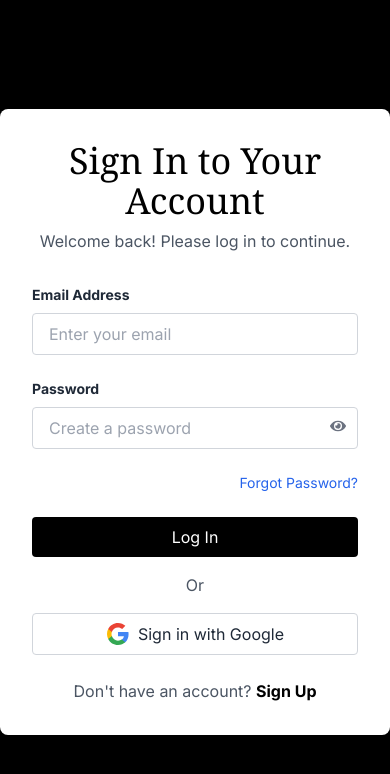
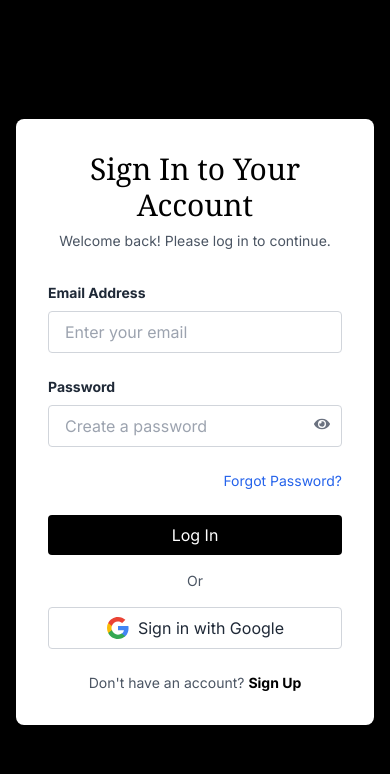
Before and after one commit to mohdzaker/mzai, a Next.js app: page /signin in a window 390 px wide. Shown: the top 774 px of the page. Built offline with nearby package versions, Linux system fonts and the light colour scheme.

Commit message:
added responsiveness to pages

```diff
--- a/src/components/AuthForm.jsx
+++ b/src/components/AuthForm.jsx
@@ -1,4 +1,4 @@
-"use client"
+"use client";
 import { useState } from 'react';
 import { FaEye, FaEyeSlash } from 'react-icons/fa';
 import Link from 'next/link';
@@ -54,16 +54,16 @@ const AuthForm = ({ formFor }) => {
   };
 
   return (
-    <main className="w-full min-h-screen bg-black flex justify-center items-center">
+    <main className="w-full min-h-screen bg-black flex justify-center items-center px-4 sm:px-6 lg:px-8">
       <form
-        className="p-8 bg-white rounded-lg shadow-lg w-full max-w-md"
+        className="p-8 bg-white rounded-lg shadow-lg w-full max-w-md mx-auto"
         onSubmit={handleSubmit}
       >
         <div className="text-center mb-8">
-          <h1 className="text-4xl font-serif text-black mb-2">
+          <h1 className="text-3xl sm:text-4xl font-serif text-black mb-2">
             {formFor === 'Signup' ? 'Create Your Account' : 'Sign In to Your Account'}
           </h1>
-          <p className="text-gray-600">
+          <p className="text-gray-600 text-sm sm:text-base">
             {formFor === 'Signup'
               ? 'Join us and start your journey with Mz AI!'
               : 'Welcome back! Please log in to continue.'}
@@ -176,7 +176,7 @@ const AuthForm = ({ formFor }) => {
         </button>
 
         <div className="text-center mb-4">
-          <p className="text-gray-600 mb-4">Or</p>
+          <p className="text-gray-600 text-sm sm:text-base mb-4">Or</p>
           <Link
             href="#"
             className="flex items-center justify-center border border-gray-300 rounded px-4 py-2 text-gray-800 hover:bg-gray-100 transition duration-200"
@@ -213,14 +213,14 @@ const AuthForm = ({ formFor }) => {
 
         <div className="mt-6 text-center">
           {formFor === 'Signup' ? (
-            <p className="text-gray-600">
+            <p className="text-gray-600 text-sm sm:text-base">
               Already have an account?{' '}
               <Link href="/signin" className="text-black font-bold hover:underline">
                 Sign In
               </Link>
             </p>
           ) : (
-            <p className="text-gray-600">
+            <p className="text-gray-600 text-sm sm:text-base">
               Don&apos;t have an account?{' '}
               <Link href="/signup" className="text-black font-bold hover:underline">
                 Sign Up
```
